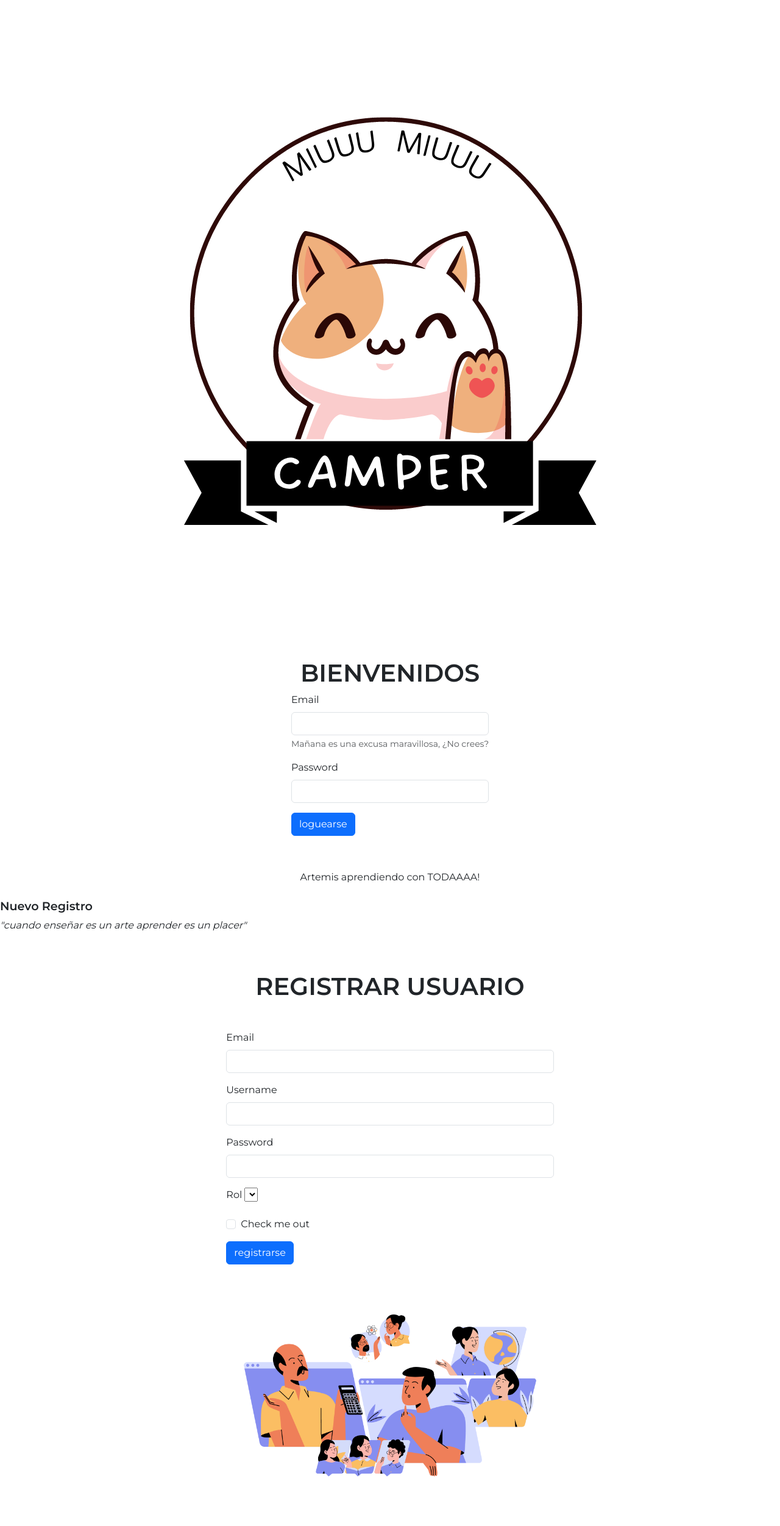
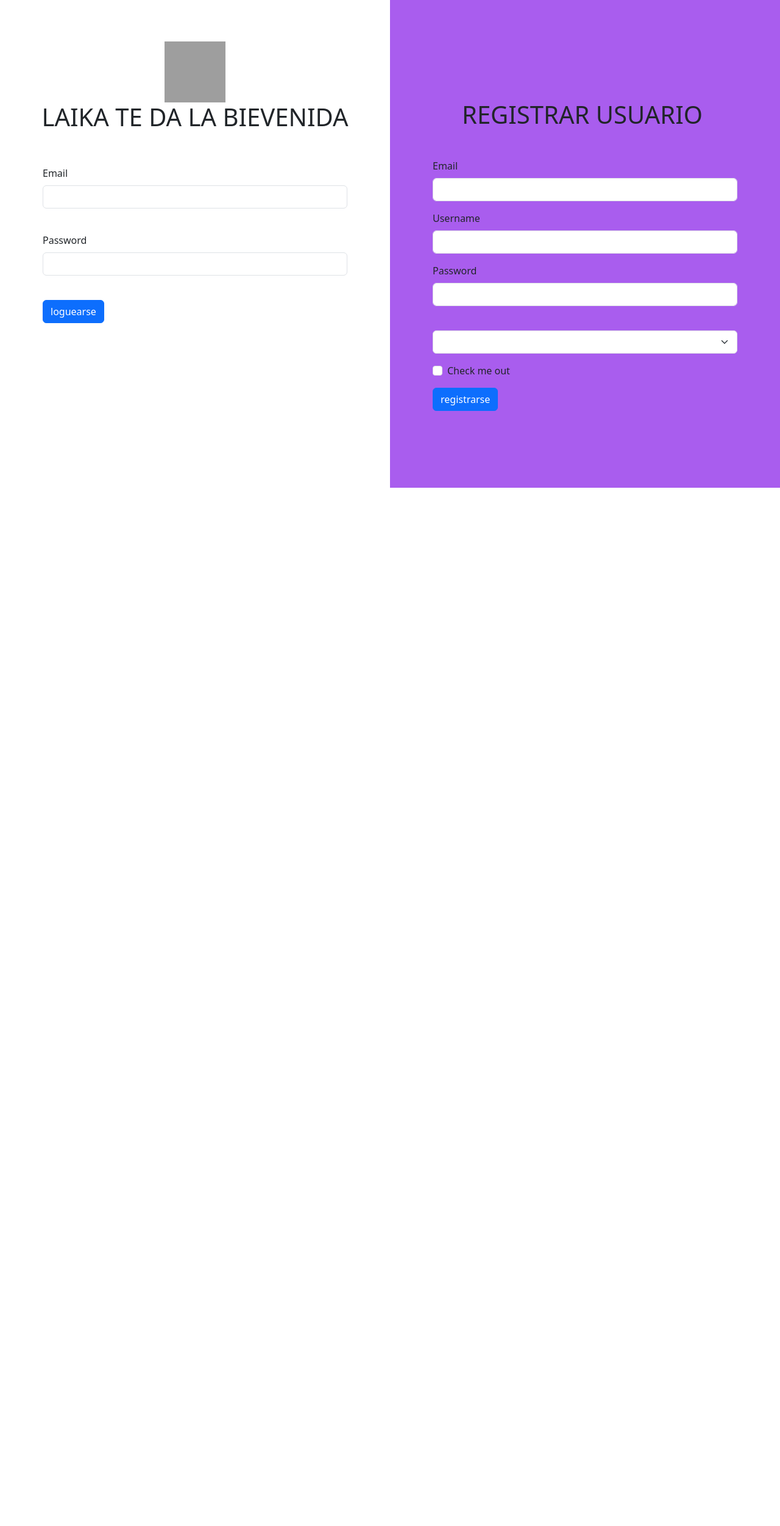
Before and after one commit to DaironShmelinguerPorrasCardenasCampus/PHP_PRODUCTO, a PHP site: page /loginRegister.php in a window 1280 px wide. Shown: the whole page at 61% size. After the commit the page ends 800 px from the top, so only its background shows below. Run offline with PHP 8.4, Linux system fonts and the light colour scheme; data that the repository does not hold is empty; grey boxes are pictures that could not be loaded.

Commit message:
feat: :memo: LOGUEO - DISEÑO

```diff
--- a/supermarket/login/LoginUser.php
+++ b/supermarket/login/LoginUser.php
@@ -73,7 +73,10 @@ class LoginUser extends Conexion{
         }
     }
 
-
+    public function logout() {
+        session_start();
+        session_destroy();
+    }
 
 
 }
--- a/supermarket/login/login.css
+++ /dev/null
@@ -1,242 +0,0 @@
-body{
-  font-family: 'Montserrat', sans-serif;
-  height: 100%;
-  overflow: hidden;
-}
-
-.contenedor {
-    display: flex;
-    flex-direction: row;
-    height: 100vh;
-    margin: 0;
-
-
-  }
-
-  .contenedor2{
-    overflow: auto;
-    height: calc(100vh - 100px);
-
-  }
-
-
-  .parte-media {
-    background-color:#ffeaff ;
-    width: 60%;
-    padding: 20px;
-    border-radius: 10px;
-    border-right: 2px solid #e1d9ee;
-    overflow-x: auto;
-
-
-  }
-
-  .parte-derecho {
-    background-color:#e6c7ff ;
-    width: 25%;
-    padding: 20px;
-    border-radius: 10px;
-
-
-
-
-
-  }
-  .imagenPerfil{
-
-    width: 60%;
-    height: 70%;
-
-  }
-
-
-
-  .perfil{
-    display: flex;
-    justify-content: center;
-    align-items: center;
-    flex-direction: column;
-    font-size:large;  font-weight: 800;
-
-
-  }
-  .perfil h3{
-
-    font-size:large;  font-weight: 800;
-    margin-top: 10px;
-
-
-  }
-
-  a{
-    text-decoration: none;
-    font-weight: lighter;
-    color: black;
-  }
-
-
-  .menus{
-    padding-left: 2rem;
-    margin-top: 2rem;
-    display: flex;
-    flex-direction: column;
-    justify-content: center;
-
-
-    gap: 40px;
-  }
-
-  .menus h3{
-    font-weight: lighter;
-    font-size:large
-
-  }
-
-   .menus a:hover{
-    background-color:#b29ee9;
-    padding: 5px;
-    color: white;
-    margin: 5px;
-    font-weight: 800;
-
-
-  }
-
-
-  i{
-    margin-right: 1rem;
-    font-size: large;
-  }
-
-  .tabla{
-    display: flex;
-    gap: 20px;
-  }
-
-
-
-  .cards{
-
-    background-color: rgb(219, 196, 234);
-
-
-
-
-
-  }
-
-  .cards:hover{
-    background-color: rgb(190, 146, 212);
-
-  }
-
-
-
-
-  .cards img{
-    width: 60px;
-    height: 60px;
-    border-radius: 100px;
-    object-fit: cover;
-
-
-  }
-
-/*
- .cards .btn{
-    border: none;
-    background: none;
-    box-shadow: none;
-    outline: none;
-    margin: 10px 20px 10px 20px;
-
-
-    width: 150px;
-    height: 40px;
-    object-fit: cover;
-    background-color: rgb(255, 153, 0);
-    text-decoration: none;
-
-    border-radius: 10PX;
-    color: #fff9f9;
-    font-weight: 800;
-
-
-  } */
-
-
-
-
-
- .btn-m{
-    border: none;
-    background: none;
-    box-shadow: none;
-    outline: none;
-    margin: 10px 20px 10px 20px;
-
-
-    width: 150px;
-    height: 40px;
-    object-fit: cover;
-    background-color:#d183ff;
-    text-decoration: none;
-
-    border-radius: 10PX;
-    color: #fff9f9;
-    font-weight: 800;
-
-
-  }
-
-
-
-
-
-
-
-
-
-  .table>tbody {
-    vertical-align: sub !important;
-}
-
-.table-custom {
-  border-collapse: separate;
-  border-spacing: 0 10px;
-}
-
-.table-custom tbody tr {
-  background-color:#ffeaff ;
-  border-radius: 15px;
-
-}
-
-/* ////////////////////////////   STYLOS PARTE IZQUIERADA //////////////////////////////// */
-.parte-izquierda {
-  background-color:#ffeaff;
-  width: 15%;
-  border-right: 2px solid rgb(255, 255, 255);
-  padding: 20px;
-  border-radius: 10px;
-
-
-}
-
-
-
-
-.datos{
-  display: flex;
-  flex-direction: column;
-
-
-}
-
-
-.datos img {
-  width: 150px;
-  height: 180px;
-  border-radius: 15px;
-  object-fit: cover;
-}
--- a/supermarket/login/loginRegister.php
+++ b/supermarket/login/loginRegister.php
@@ -5,6 +5,7 @@ $allRol = $data->MostrarRol();
 ?>
 <!DOCTYPE html>
 <html lang="en">
+
 <head>
     <meta charset="UTF-8">
     <meta http-equiv="X-UA-Compatible" content="IE=edge">
@@ -13,93 +14,68 @@ $allRol = $data->MostrarRol();
     <!-- Typografia -->
     <link href="https://fonts.googleapis.com/css2?family=Montserrat:wght@200;400;600&display=swap" rel="stylesheet">
     <!-- boostrap -->
-    <link href="https://cdn.jsdelivr.net/npm/bootstrap@5.3.0-alpha3/dist/css/bootstrap.min.css" rel="stylesheet" integrity="sha384-KK94CHFLLe+nY2dmCWGMq91rCGa5gtU4mk92HdvYe+M/SXH301p5ILy+dN9+nJOZ" crossorigin="anonymous">
+    <link href="https://cdn.jsdelivr.net/npm/bootstrap@5.3.0-alpha3/dist/css/bootstrap.min.css" rel="stylesheet"
+        integrity="sha384-KK94CHFLLe+nY2dmCWGMq91rCGa5gtU4mk92HdvYe+M/SXH301p5ILy+dN9+nJOZ" crossorigin="anonymous">
     <!-- css -->
-    <link rel="stylesheet" href="login.css">
+    <link rel="stylesheet" href="style.css">
 
 </head>
+
 <body>
     <div class="container-m">
         <div class="section1">
+            <br><br>
 
             <div class="d-flex justify-content-center align-items-center">
-            <img src="img/camper.png" alt="" class="logo"></div>
-            <div class="d-flex justify-content-center align-items-center"><h1 style="font-weight: 800;">BIENVENIDOS</h1></div>
-            <div  class="d-flex justify-content-center align-items-center" >
+                <img src="../css/perro-globo.png" alt="" class="logo">
+            </div>
+            <div class="d-flex justify-content-center align-items-center">
+                <h1 style="font-weight: 500;" >LAIKA TE DA LA BIEVENIDA</h1>
+            </div><br><br>
+            <div class="d-flex justify-content-center align-items-center">
                 <form action="loguearse.php" method="post">
                     <div class="mb-3">
                         <label for="email" class="form-label">Email</label>
-                        <input
-                          type="text"
-                          id="email"
-                          name="email"
-                          class="form-control"
-                        />
-                      <div id="emailHelp" class="form-text">Mañana es una excusa maravillosa, ¿No crees?</div>
-                    </div>
+                        <input type="text" id="email" name="email" class="form-control" />
+                        <div id="emailHelp" class="form-text"></div>
+                    </div><br>
                     <div class="mb-3">
                         <label for="password" class="form-label">Password</label>
-                        <input
-                          type="password"
-                          id="password"
-                          name="password"
-                          class="form-control"
-                        />
-                    </div>
+                        <input type="password" id="password" name="password" class="form-control" />
+                    </div><br>
 
                     <input type="submit" class="btn btn-primary" value="loguearse" name="loguearse">
                 </form>
 
 
 </div>
-            <div class="d-flex justify-content-center align-items-end mt-5 p-2">
-                <p style="text-align: center;">Artemis aprendiendo con TODAAAA!</p>
-
-            </div>
-
 
         </div>
         <div class="section2" id="section2">
-             <div class="d-flex justify-content-star " >
-                <h1 style="font-weight: 800;font-size:larger;"> Nuevo Registro</h1></div>
-                <p style="font-style: italic;">"cuando enseñar es un arte aprender es un placer"</p>
 
 
-             <div  class="d-flex justify-content-center align-items-center" >
+
+            <div class="d-flex justify-content-center align-items-center">
 
                 <form action="registrarse.php" method="post">
-                    <h1 class="m-5" style="font-weight: 800;">REGISTRAR USUARIO</h1>
+                  <br><br><br><br>
+                    <h1 class="m-5" style="font-weight: 500; color:whitex">REGISTRAR USUARIO</h1>
                     <div class="mb-3">
                         <label for="email" class="form-label">Email</label>
-                        <input
-                          type="text"
-                          id="email"
-                          name="email"
-                          class="form-control"
-                        />
+                        <input type="text" id="email" name="email" class="form-control" />
                     </div>
                     <div class="mb-3">
                         <label for="username" class="form-label">Username</label>
-                        <input
-                          type="text"
-                          id="username"
-                          name="username"
-                          class="form-control"
-                        />
+                        <input type="text" id="username" name="username" class="form-control" />
                     </div>
                     <div class="mb-3">
                         <label for="password" class="form-label">Password</label>
-                        <input
-                          type="password"
-                          id="password"
-                          name="password"
-                          class="form-control"
-                        />
+                        <input type="password" id="password" name="password" class="form-control" />
                     </div>
 
                     <div class="mb-3">
-                    <label for="rol" class="form-label">Rol</label>
-                       <select name="rol" id="rol">
+                        <label for="rol" class="form-label"></label>
+                        <select name="rol" id="rol" class="form-select" aria-label="Default select example">
                             <?php foreach ($allRol as $key => $val) {?>
                             <option value="<?php echo $val['id_rol']?>"><?php echo $val['nombre_rol']?></option>
                             <?php } ?>
@@ -113,7 +89,6 @@ $allRol = $data->MostrarRol();
                 </form>
 
             </div>
-            <div class="d-flex justify-content-center align-items-end m-5"><img src="img/Diseño sin título (1).png" alt="" style="width: 50%; height: 10%; object-fit: cover;" ></div>
 
 
 
@@ -123,8 +98,11 @@ $allRol = $data->MostrarRol();
     </div>
 
     <!-- Boostrap -->
-      <script src="https://cdn.jsdelivr.net/npm/bootstrap@5.3.0-alpha3/dist/js/bootstrap.bundle.min.js" integrity="sha384-ENjdO4Dr2bkBIFxQpeoTz1HIcje39Wm4jDKdf19U8gI4ddQ3GYNS7NTKfAdVQSZe" crossorigin="anonymous"></script>
+    <script src="https://cdn.jsdelivr.net/npm/bootstrap@5.3.0-alpha3/dist/js/bootstrap.bundle.min.js"
+        integrity="sha384-ENjdO4Dr2bkBIFxQpeoTz1HIcje39Wm4jDKdf19U8gI4ddQ3GYNS7NTKfAdVQSZe" crossorigin="anonymous">
+    </script>
 
 
 </body>
+
 </html>
--- /dev/null
+++ b/supermarket/login/style.css
@@ -0,0 +1,78 @@
+body {
+    background-color: #cca0ff;
+}
+
+.container-m {
+    display: flex;
+    height: 100vh;
+  }
+
+  .section1 {
+    flex: 1;
+    padding: 20px;
+    background-color: white;
+
+
+  }
+  .section2 {
+    flex: 1;
+    padding: 20px;
+    background-color: #a95dee;
+
+  }
+
+  .img-v{
+    width: 100%;
+  }
+
+  .logo{
+
+    width: 100px;
+    height: 100px;
+  }
+
+
+  .btn-m{
+    border: none;
+    background: none;
+    box-shadow: none;
+    outline: none;
+    margin: 10px 20px 10px 20px;
+
+
+    width: 60%;
+    height: 40px;
+    object-fit: cover;
+    background-color: rgb(255, 123, 0);
+    text-decoration: none;
+
+    border-radius: 10PX;
+    color: #fff9f9;
+    font-weight: 800;
+
+
+  }
+  .btn-m:hover{
+    border: none;
+    background: none;
+    box-shadow: none;
+    outline: none;
+    margin: 10px 20px 10px 20px;
+
+
+    width: 60%;
+    height: 40px;
+    object-fit: cover;
+    background-color: rgb(0, 255, 34);
+    text-decoration: none;
+
+    border-radius: 10PX;
+    color: #fff9f9;
+    font-weight: 800;
+
+
+  }
+
+  .mb-3{
+    width: 500px;
+  }
```
Also changed, not shown: supermarket/Home/home.php (+6 -1 lines), supermarket/Home/images/Diseño sin título.png (deleted), supermarket/Home/images/reparacion.png (deleted), supermarket/login/img/Diseño sin título (1).png (deleted), supermarket/login/img/camper.png (deleted). Lines whose indentation alone changed are shown as unchanged.
